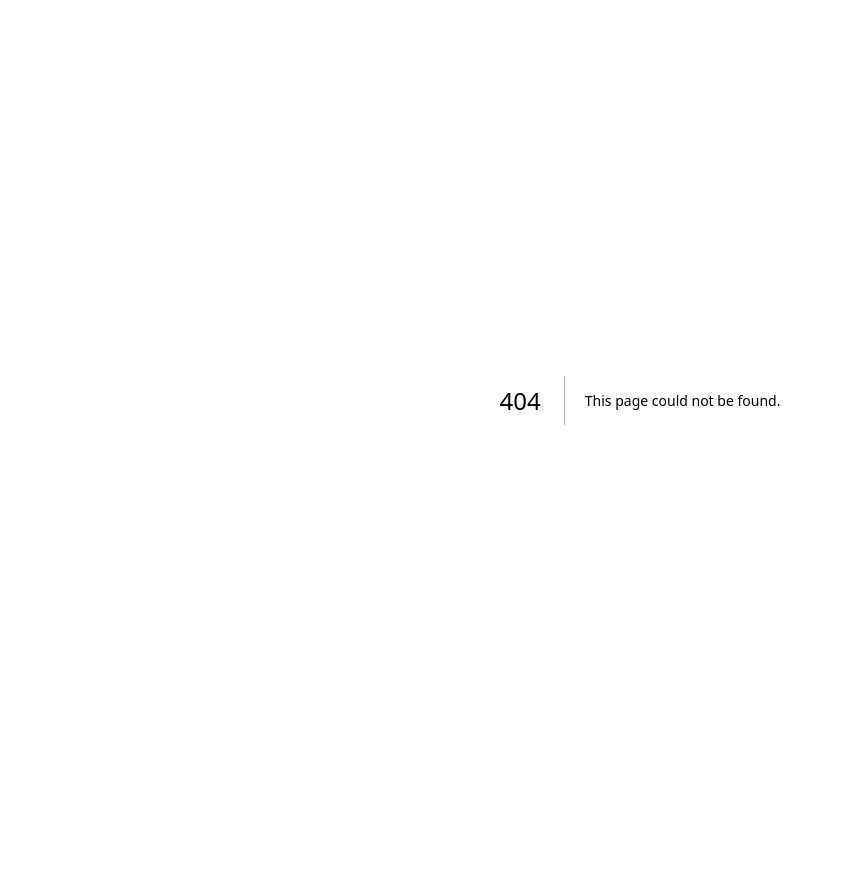
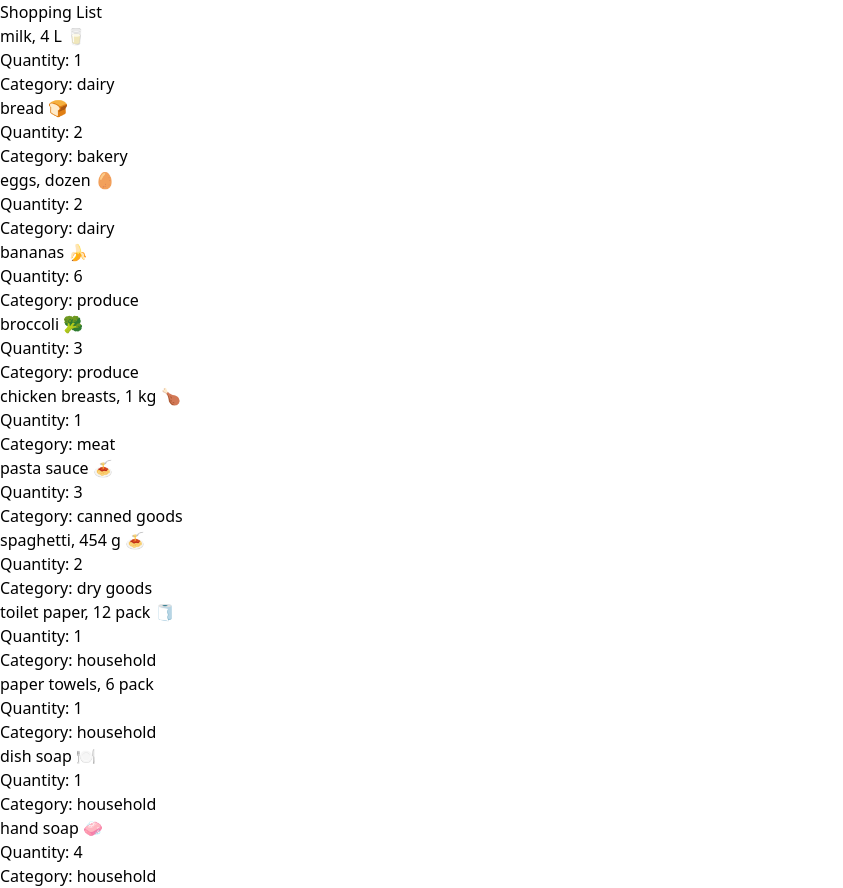
Before and after one commit to hanishjierdh256/cprg306-assignments, a Next.js app: page /week-3 in a window 1280 px wide. Before the commit this address had no page. Shown: the whole page, without its empty margins (0-843 px from the left). Before the commit the page ends 800 px from the top, so only its background shows below. Built offline with nearby package versions, Linux system fonts and the light colour scheme.

Commit message:
Created week 3 assignment structure of the website, UI left to be worked on

```diff
--- a/app/layout.js
+++ b/app/layout.js
@@ -1,8 +1,8 @@
 import "./globals.css";
 
 export const metadata = {
-  title: "Create Next App",
-  description: "Generated by create next app",
+  title: "Shopping List",
+  description: "A simple shopping list",
 };
 
 export default function RootLayout({ children }) {
--- a/app/page.js
+++ b/app/page.js
@@ -2,13 +2,21 @@ import Link from 'next/link'
 export default function Page(){
 
   return(
-    <>
+    <main className = "m-4">
     <header><h1>CPRG 306: Web Development 2 - Assignments</h1></header>
-    <main>
+    <nav>
       <ul>
         <li><Link href="/week-2">Assignment 2</Link></li>
+        <li><Link href="/week-3">Assignment 3</Link></li>
+        <li><Link href="/week-4">Assignment 4</Link></li>
+        <li><Link href="/week-5">Assignment 5</Link></li>
+        <li><Link href="/week-6">Assignment 6</Link></li>
+        <li><Link href="/week-7">Assignment 7</Link></li>
+        <li><Link href="/week-8">Assignment 8</Link></li>
+        <li><Link href="/week-9">Assignment 9</Link></li>
+        <li><Link href="/week-10">Assignment 10</Link></li>
       </ul>
+    </nav>
     </main>
-    </>
   )
 }
--- /dev/null
+++ b/app/week-3/item-list.js
@@ -0,0 +1,141 @@
+import Item from './item.js';
+
+export default function ItemList() {
+const item1 = {
+    name: "milk, 4 L 🥛",
+    quantity: 1,
+    category: "dairy",
+  };
+
+  const item2 = {
+    name: "bread 🍞",
+    quantity: 2,
+    category: "bakery",
+  };
+
+  const item3 = {
+    name: "eggs, dozen 🥚",
+    quantity: 2,
+    category: "dairy",
+  };
+
+  const item4 = {
+    name: "bananas 🍌",
+    quantity: 6,
+    category: "produce",
+  };
+
+  const item5 = {
+    name: "broccoli 🥦",
+    quantity: 3,
+    category: "produce",
+  };
+
+  const item6 = {
+    name: "chicken breasts, 1 kg 🍗",
+    quantity: 1,
+    category: "meat",
+  };
+
+  const item7 = {
+    name: "pasta sauce 🍝",
+    quantity: 3,
+    category: "canned goods",
+  };
+
+  const item8 = {
+    name: "spaghetti, 454 g 🍝",
+    quantity: 2,
+    category: "dry goods",
+  };
+
+  const item9 = {
+    name: "toilet paper, 12 pack 🧻",
+    quantity: 1,
+    category: "household",
+  };
+
+  const item10 = {
+    name: "paper towels, 6 pack",
+    quantity: 1,
+    category: "household",
+  };
+
+  const item11 = {
+    name: "dish soap 🍽️",
+    quantity: 1,
+    category: "household",
+  };
+
+  const item12 = {
+    name: "hand soap 🧼",
+    quantity: 4,
+    category: "household",
+  };
+
+
+  return (
+    <main>
+        <Item
+            name={item1.name}
+            quantity={item1.quantity}
+            category={item1.category}
+        />
+        <Item
+            name={item2.name}
+            quantity={item2.quantity}
+            category={item2.category}
+        />
+        <Item
+            name={item3.name}
+            quantity={item3.quantity}
+            category={item3.category}
+        />
+        <Item
+            name={item4.name}
+            quantity={item4.quantity}
+            category={item4.category}
+        />
+        <Item
+            name={item5.name}
+            quantity={item5.quantity}
+            category={item5.category}
+        />
+        <Item
+            name={item6.name}
+            quantity={item6.quantity}
+            category={item6.category}
+        />
+        <Item
+            name={item7.name}
+            quantity={item7.quantity}
+            category={item7.category}
+        />
+        <Item
+            name={item8.name}
+            quantity={item8.quantity}
+            category={item8.category}
+        />
+        <Item
+            name={item9.name}
+            quantity={item9.quantity}
+            category={item9.category}
+        />
+        <Item
+            name={item10.name}
+            quantity={item10.quantity}
+            category={item10.category}
+        />
+        <Item
+            name={item11.name}
+            quantity={item11.quantity}
+            category={item11.category}
+        />
+        <Item
+            name={item12.name}
+            quantity={item12.quantity}
+            category={item12.category}
+        />
+    </main>
+);
+}
--- /dev/null
+++ b/app/week-3/item.js
@@ -0,0 +1,9 @@
+export default function Item(props) {
+    return(
+        <section>
+            <h2>{props.name}</h2>
+            <p>Quantity: {props.quantity}</p>
+            <p>Category: {props.category}</p>
+        </section>
+    );
+}
--- /dev/null
+++ b/app/week-3/page.js
@@ -0,0 +1,10 @@
+import ItemList
+ from './item-list.js';
+export default function Page(){
+    return(
+        <main>
+            <h1>Shopping List</h1>
+            <ItemList />
+        </main>
+    );
+}
```
